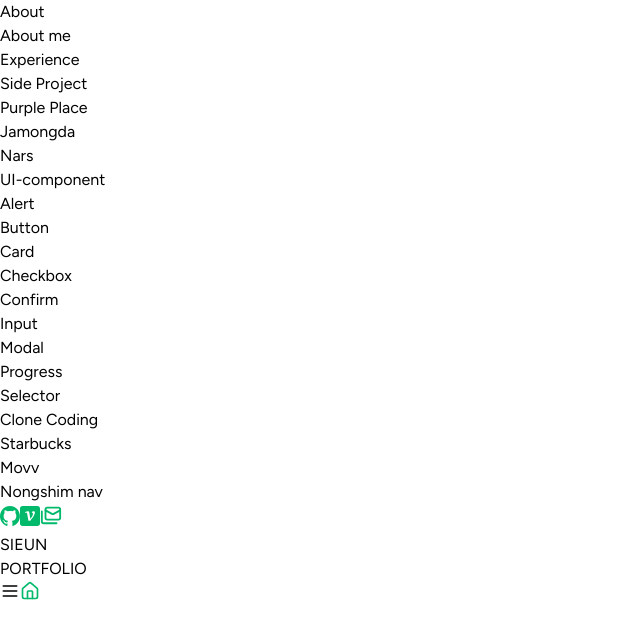
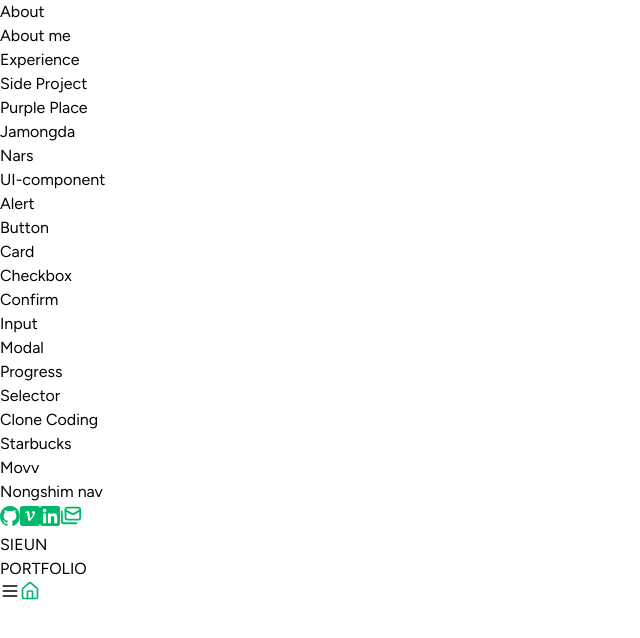
Before and after one commit to Sienna98/portfolio-sieun, a Next.js app: page / in a window 1280 px wide. Shown: the top 638 px of the page, without its empty margins (0-640 px from the left). Built offline with nearby package versions, Linux system fonts and the light colour scheme.

Commit message:
linkedin 추가

```diff
--- a/src/components/desktop-side-bar.tsx
+++ b/src/components/desktop-side-bar.tsx
@@ -68,7 +68,7 @@ const DesktopSideBar: React.FC<SideBarProps> = ({ children }) => {
               </div>
             ))}
           </div>
-          <div className="flex gap-1 pl-4">
+          <div className="flex gap-[2px] pl-4">
             <button
               className="block px-1 py-5 hover:opacity-60 transition"
               onClick={() =>
@@ -97,6 +97,19 @@ const DesktopSideBar: React.FC<SideBarProps> = ({ children }) => {
             </button>
             <button
               className="block px-[5px] py-5 hover:opacity-60 transition"
+              onClick={() =>
+                window.open("https://www.linkedin.com/in/sieunlee98", "_blank")
+              }
+            >
+              <Image
+                src="/icons/linkedin.svg"
+                alt="linkedin"
+                width="20"
+                height="20"
+              />
+            </button>
+            <button
+              className="block px-[5px] py-5 hover:opacity-60 transition"
               onClick={() => handleCopyEmail(EMAIL)}
             >
               <Image
--- a/src/components/floating-button.tsx
+++ b/src/components/floating-button.tsx
@@ -48,6 +48,19 @@ const FloatingButton = () => {
             </button>
             <button
               className="p-3 bg-white rounded-full shadow"
+              onClick={() =>
+                window.open("https://www.linkedin.com/in/sieunlee98", "_blank")
+              }
+            >
+              <Image
+                src="/icons/linkedin.svg"
+                alt="linkedin"
+                width="20"
+                height="20"
+              />
+            </button>
+            <button
+              className="p-3 bg-white rounded-full shadow"
               onClick={() => handleCopyEmail(EMAIL)}
             >
               <Image
--- a/src/data/sideProjectData.tsx
+++ b/src/data/sideProjectData.tsx
@@ -1,3 +1,4 @@
+/* eslint-disable react/jsx-key */
 export const purplePlaceData = [
   {
     title: "📍주요 기능",
@@ -18,6 +19,10 @@ export const purplePlaceData = [
   {
     title: "📍작업 기여도",
     list: ["전체적인 기획 및 디자인 작업", "웹 퍼블리싱 작업", "프론트 작업"],
+  },
+  {
+    title: "📍회고",
+    list: ["좋았던 점 : "],
   },
 ];
 
@@ -41,7 +46,6 @@ export const jamongdaData = [
     list: [
       "전체적인 기획 및 디자인 작업 (100%)",
       "프론트 작업 (50%)",
-      // eslint-disable-next-line react/jsx-key
       <a
         href="https://www.figma.com/design/CCEAi3npvOFckyczGMSuZy/%EC%9E%90%EB%AA%BD%EB%8B%A4?node-id=0-1&m=dev&t=pOAoxBoyGNLt91S9-1"
         target="_blank"
```
Also changed, not shown: public/icons/linkedin.svg (added).
